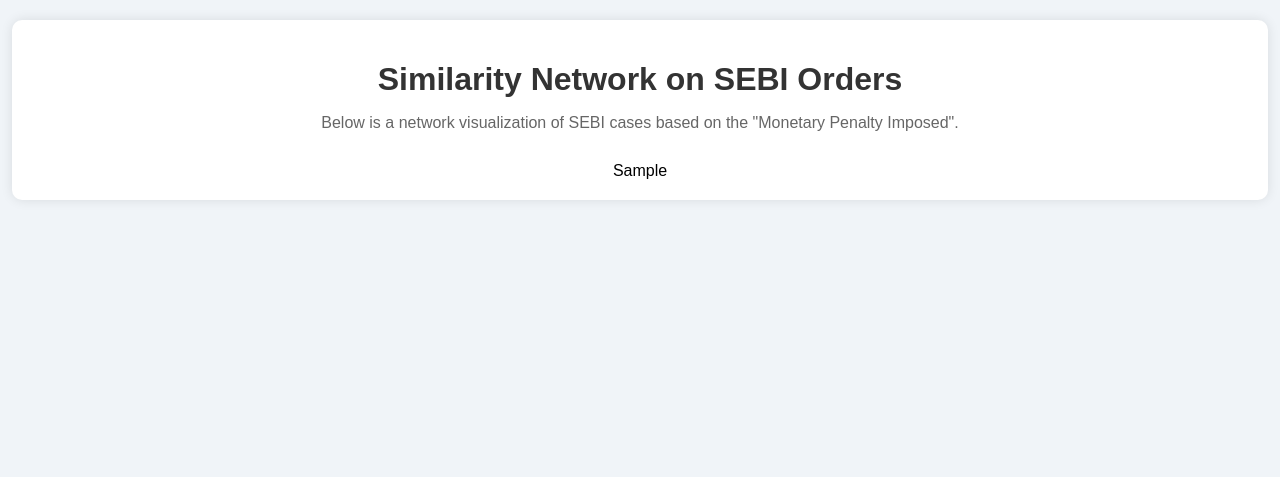
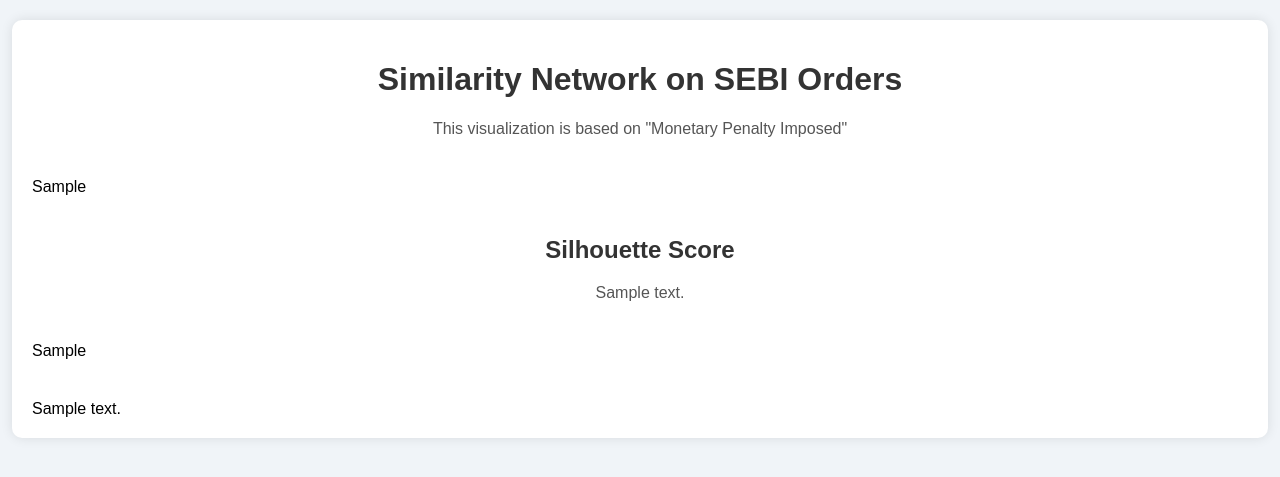
Before and after one commit to brpuneet898/court-agent-working-dir, a Flask app: template similarity_network/templates/index.html in a window 1280 px wide. Shown: the top 477 px of the page. Run offline with Flask 3, Linux system fonts and the light colour scheme; the template is opened without the code that fills it: most values are stand-ins (such as "Sample title", 1, 10 or a date in 2020); some libraries are stand-ins or nearby versions.

Commit message:
added silhoutte score, plot, counts

```diff
--- a/similarity_network/app.py
+++ b/similarity_network/app.py
@@ -6,8 +6,13 @@
 @app.route('/')
 def index():
     df = fetch_documents()
-    graph_html = compute_similarity_and_visualize_plotly(df, field="Monetary Penalty Imposed", threshold=0.3)
-    return render_template('index.html', graph_html=graph_html)
+    graph_html, silhouette_plot_html, sil_score_text, cluster_summary_html = compute_similarity_and_visualize_plotly(
+        df, field="Monetary Penalty Imposed", threshold=0.3)
+    return render_template('index.html',
+                           graph_html=graph_html,
+                           silhouette_plot_html=silhouette_plot_html,
+                           sil_score_text=sil_score_text,
+                           cluster_summary_html=cluster_summary_html)
 
 if __name__ == '__main__':
     app.run(debug=True)
--- a/similarity_network/static/style.css
+++ b/similarity_network/static/style.css
@@ -12,20 +12,27 @@
     background-color: #ffffff;
     border-radius: 10px;
     box-shadow: 0 0 12px rgba(0, 0, 0, 0.1);
-    text-align: center;
 }
 
-h1 {
+h1, h2 {
     color: #333333;
-    margin-bottom: 10px;
+    text-align: center;
 }
 
 p {
     font-size: 16px;
-    color: #666666;
+    color: #555;
+    text-align: center;
 }
 
-.graph-container {
-    margin-top: 30px;
-    overflow-x: auto;
+.graph-section,
+.metrics-section,
+.silhouette-plot,
+.cluster-summary {
+    margin-top: 40px;
 }
+
+.cluster-summary ul {
+    list-style-type: square;
+    padding-left: 40px;
+}
--- a/similarity_network/templates/index.html
+++ b/similarity_network/templates/index.html
@@ -9,9 +9,23 @@
 <body>
     <div class="container">
         <h1>Similarity Network on SEBI Orders</h1>
-        <p>Below is a network visualization of SEBI cases based on the "Monetary Penalty Imposed".</p>
-        <div class="graph-container">
+        <p>This visualization is based on "Monetary Penalty Imposed"</p>
+
+        <div class="graph-section">
             {{ graph_html | safe }}
+        </div>
+
+        <div class="metrics-section">
+            <h2>Silhouette Score</h2>
+            <p>{{ sil_score_text }}</p>
+        </div>
+
+        <div class="silhouette-plot">
+            {{ silhouette_plot_html | safe }}
+        </div>
+
+        <div class="cluster-summary">
+            {{ cluster_summary_html | safe }}
         </div>
     </div>
 </body>
```
Also changed, not shown: similarity_network/utils/graph_module.py (+12 -20 lines), 1 other file.
